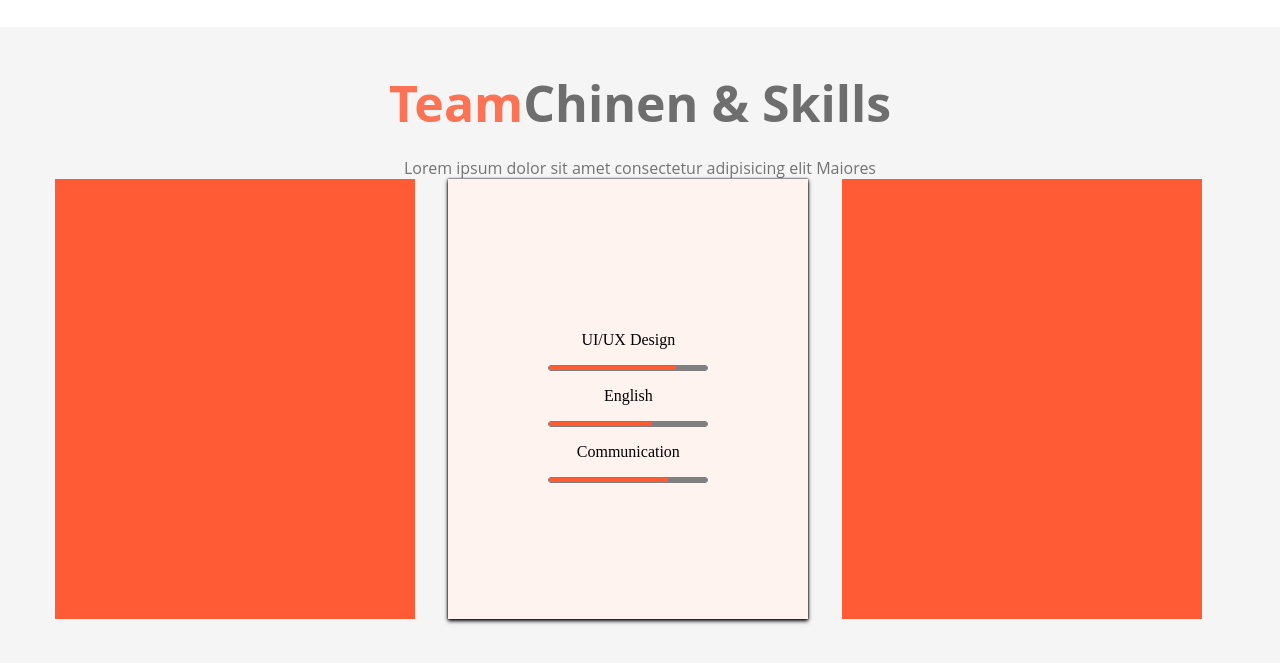
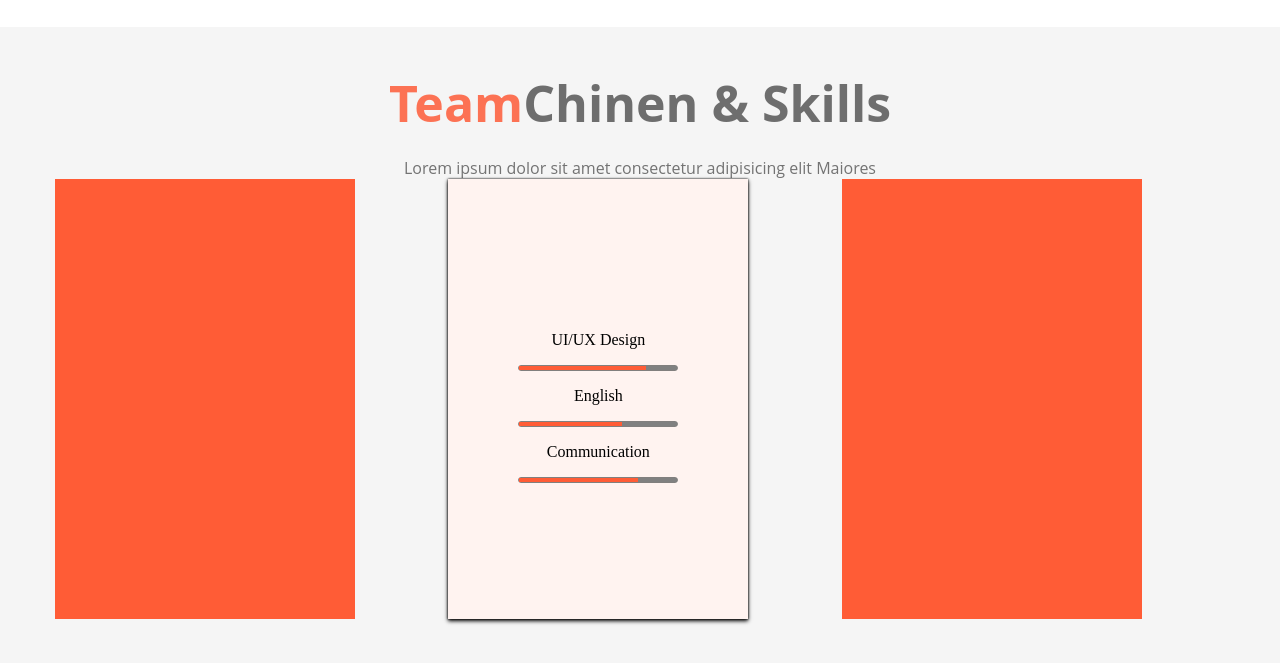
Before and after one commit to Maryna242/test-project, a website: page src/index.html in a window 1280 px wide. Shown: the part 3372-4035 px from the top of the page. Drawn offline with nearby package versions, Linux system fonts and the light colour scheme; files that its build step writes are made by us from their sources.

Commit message:
изменила ширину карточки

```diff
--- a/src/css/styles.less
+++ b/src/css/styles.less
@@ -292,7 +292,7 @@ header{
         grid-template-columns: repeat(3, 1fr);
         gap: 10px;
         &-card{
-            max-width: 360px;
+            max-width: 300px;
             min-height: 440px;
             background-color: #ff5c36;
             &:nth-child(2){
```
